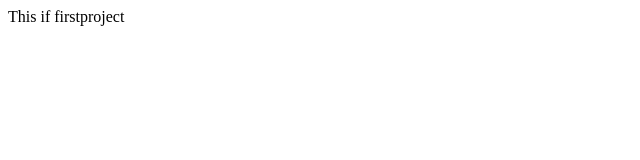
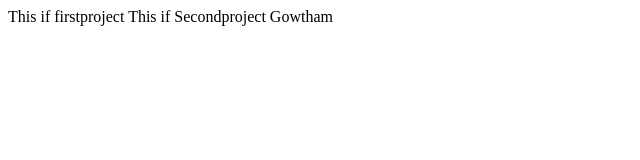
Before and after one commit to AllamGowthamSaibabu/Gowtham, a plain HTML site: page index.html in a window 1280 px wide. Shown: the whole page, without its empty margins (0-640 px from the left). Drawn offline with Linux system fonts and the light colour scheme.

Commit message:
Edi-Gowtham

```diff
--- a/index.html
+++ b/index.html
@@ -7,5 +7,7 @@
 </head>
 <body>
     This if firstproject
+     This if Secondproject Gowtham
+
 </body>
 </html>
```
